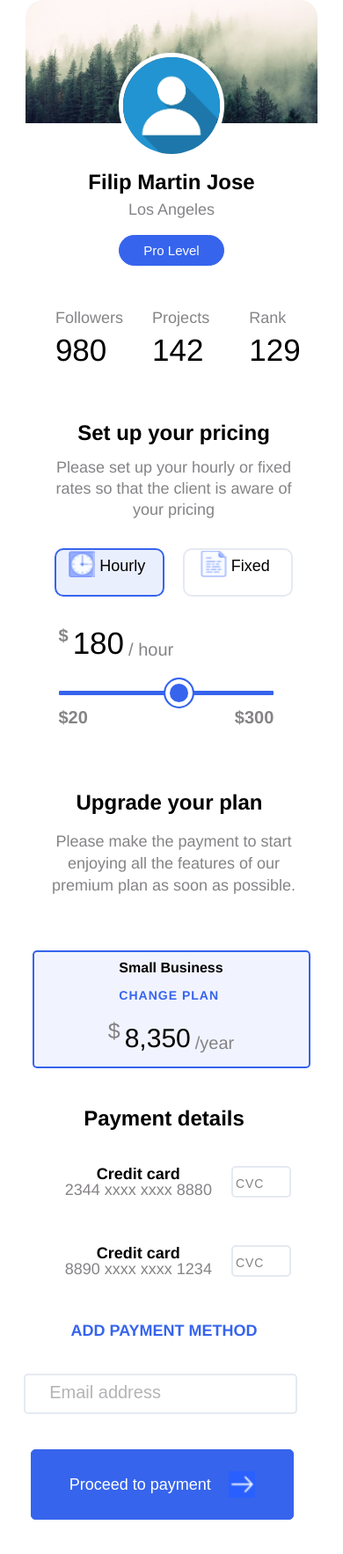
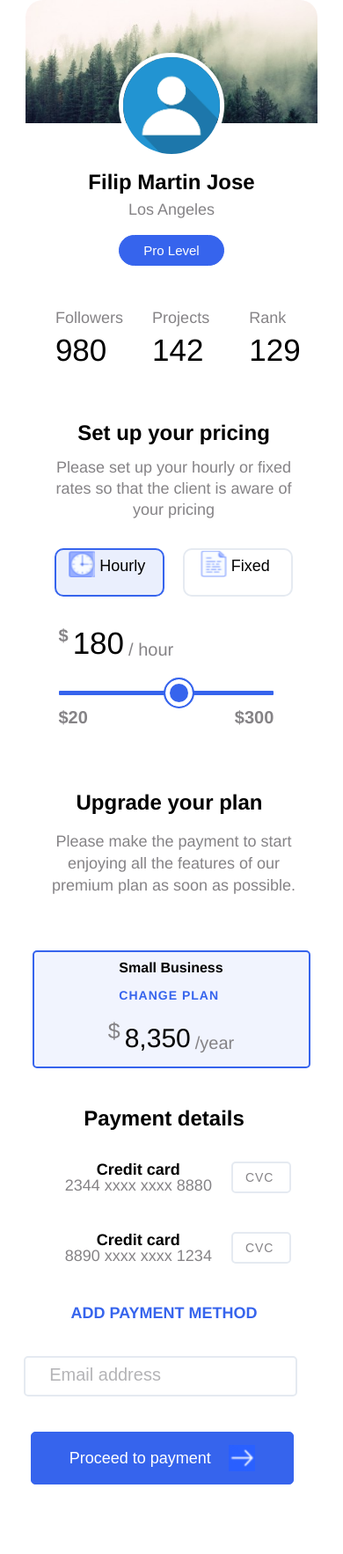
Before and after one commit to depstein92/fox_digital_ui_test, a React (Create React App) app: page / in a window 390 px wide. Shown: the top 1766 px of the page at 88% size. After the commit the page ends 1735 px from the top, so only its background shows below. Built offline with nearby package versions, Linux system fonts and the light colour scheme.

Commit message:
created responsive font sizing

```diff
--- a/src/styles/layout.scss
+++ b/src/styles/layout.scss
@@ -65,6 +65,7 @@
         width: 80%;
         @include mobile-base-style;
         padding-left: 20px;
+        height: 800px;
         margin: 25px auto;
         & > div{
             text-align: center;
@@ -108,7 +109,7 @@
                 flex-direction: row;
                 width: 100%;
                 margin: 30px auto;
-                height: 60px;
+                height: 50px;
                 & > div *{
                     margin-left: 0;
                     font-size: 18px;
@@ -122,6 +123,7 @@
 
                     &::placeholder{
                         font-size: 14px;
+                        transform: translateX(-2px);
                     }
                 }
             }
@@ -131,7 +133,7 @@
                 flex-direction: row;
                 width: 100%;
                 margin: 30px auto;
-                height: 60px;
+                height: 50px;
                 & > div *{
                     margin-left: 0;
                     font-size: 18px;
@@ -144,6 +146,7 @@
                     width: 60px;
                     &::placeholder{
                         font-size: 14px;
+                        transform: translateX(-2px);
                     }
                 }
             }
@@ -153,13 +156,10 @@
 
         &__proceed-to-payment-button{
             align-items: center;
-            height: 80px;
+            height: 60px;
             font-size: 18px;
             white-space: nowrap;
             padding: 0 20px 0 20px;
-            // img{
-            //     margin-right: 20px;
-            // }
         }
 
         &__email-address-input{
```
